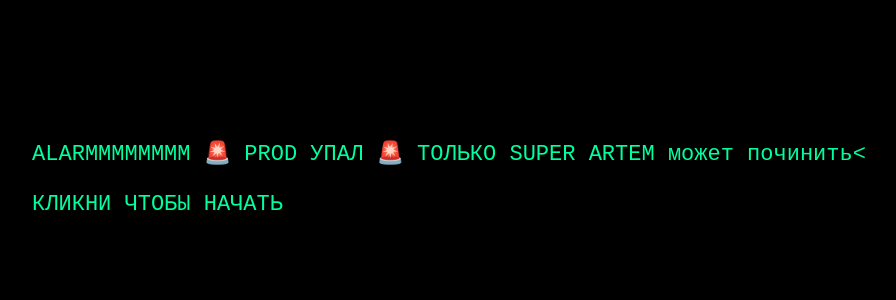
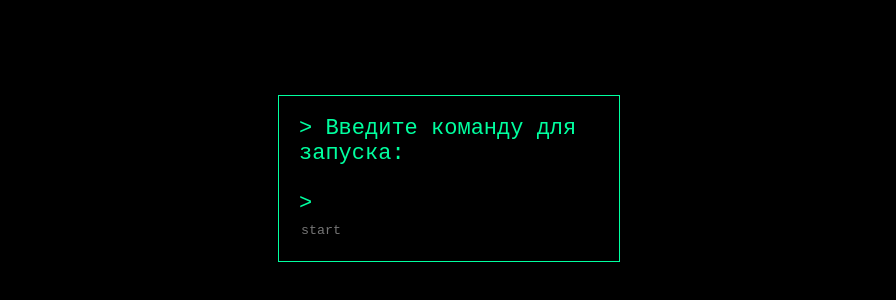
Before and after one commit to horolik/BearStone, a plain HTML site: page index.html in a window 1280 px wide. Shown: the part 222-522 px from the top of the page, without its empty margins (191-1087 px from the left). Drawn offline with Linux system fonts and the light colour scheme.

Commit message:
Update index.html

```diff
--- a/index.html
+++ b/index.html
@@ -13,6 +13,13 @@ body{
   color:#00ff9f;
 }
 
+/* MATRIX CANVAS */
+canvas{
+  position:fixed;
+  inset:0;
+  z-index:0;
+}
+
 /* START SCREEN */
 #start{
   position:fixed;
@@ -24,7 +31,23 @@ body{
   font-size:22px;
   background:black;
   z-index:1000;
-  cursor:pointer;
+}
+
+/* TERMINAL */
+#terminal{
+  background:black;
+  border:1px solid #00ff9f;
+  padding:20px;
+  width:300px;
+}
+
+#input{
+  background:black;
+  border:none;
+  color:#00ff9f;
+  outline:none;
+  width:100%;
+  font-family:monospace;
 }
 
 /* HUD */
@@ -35,6 +58,7 @@ body{
   right:20px;
   display:none;
   justify-content:space-between;
+  z-index:2;
 }
 
 #level{
@@ -42,6 +66,7 @@ body{
   top:40px;
   width:100%;
   text-align:center;
+  z-index:2;
 }
 
 #stats{
@@ -49,6 +74,7 @@ body{
   top:80px;
   left:20px;
   color:white;
+  z-index:2;
 }
 
 #guide{
@@ -59,6 +85,7 @@ body{
   border:1px solid #00ff9f;
   padding:10px;
   background:rgba(0,0,0,0.5);
+  z-index:2;
 }
 
 /* ENTITIES */
@@ -66,6 +93,7 @@ body{
   position:absolute;
   font-size:60px;
   cursor:pointer;
+  z-index:2;
 }
 
 .rat{color:red;}
@@ -82,15 +110,20 @@ body{
   flex-direction:column;
   color:white;
   font-size:20px;
+  z-index:3;
 }
 </style>
 </head>
 
 <body>
 
+<canvas id="matrix"></canvas>
+
 <div id="start">
-ALARMMMMMMMM 🚨 PROD УПАЛ 🚨 ТОЛЬКО SUPER ARTEM может починить<<br><br>
-КЛИКНИ ЧТОБЫ НАЧАТЬ
+<div id="terminal">
+> Введите команду для запуска:<br><br>
+> <input id="input" autofocus placeholder="start">
+</div>
 </div>
 
 <div id="hud">
@@ -111,6 +144,42 @@ HAPPY: <span id="happy">0</span>
 
 <script>
 
+/* MATRIX BACKGROUND */
+let c = document.getElementById("matrix");
+let ctx = c.getContext("2d");
+
+c.width = window.innerWidth;
+c.height = window.innerHeight;
+
+let letters = "01";
+letters = letters.split("");
+
+let fontSize = 14;
+let columns = c.width / fontSize;
+
+let drops = [];
+for(let i=0;i<columns;i++) drops[i]=1;
+
+function drawMatrix(){
+ctx.fillStyle = "rgba(0,0,0,0.05)";
+ctx.fillRect(0,0,c.width,c.height);
+
+ctx.fillStyle = "#00ff9f";
+ctx.font = fontSize + "px monospace";
+
+for(let i=0;i<drops.length;i++){
+let text = letters[Math.floor(Math.random()*letters.length)];
+ctx.fillText(text,i*fontSize,drops[i]*fontSize);
+
+if(drops[i]*fontSize > c.height && Math.random()>0.975)
+drops[i]=0;
+
+drops[i]++;
+}
+}
+
+setInterval(drawMatrix,33);
+
 /* STATE */
 let run=false;
 let f=0, r=0;
@@ -123,13 +192,17 @@ let timer;
 /* LEVELS */
 const levels=["JUNIOR","MIDDLE","SENIOR"];
 
-/* START */
-document.getElementById("start").onclick=()=>{
+/* TERMINAL START */
+document.getElementById("input").addEventListener("keydown", (e)=>{
+if(e.key==="Enter"){
+if(e.target.value.toLowerCase()==="start"){
 document.getElementById("start").style.display="none";
 document.getElementById("hud").style.display="flex";
 run=true;
 loop();
-};
+}
+}
+});
 
 /* UPDATE UI */
 function update(){
```
